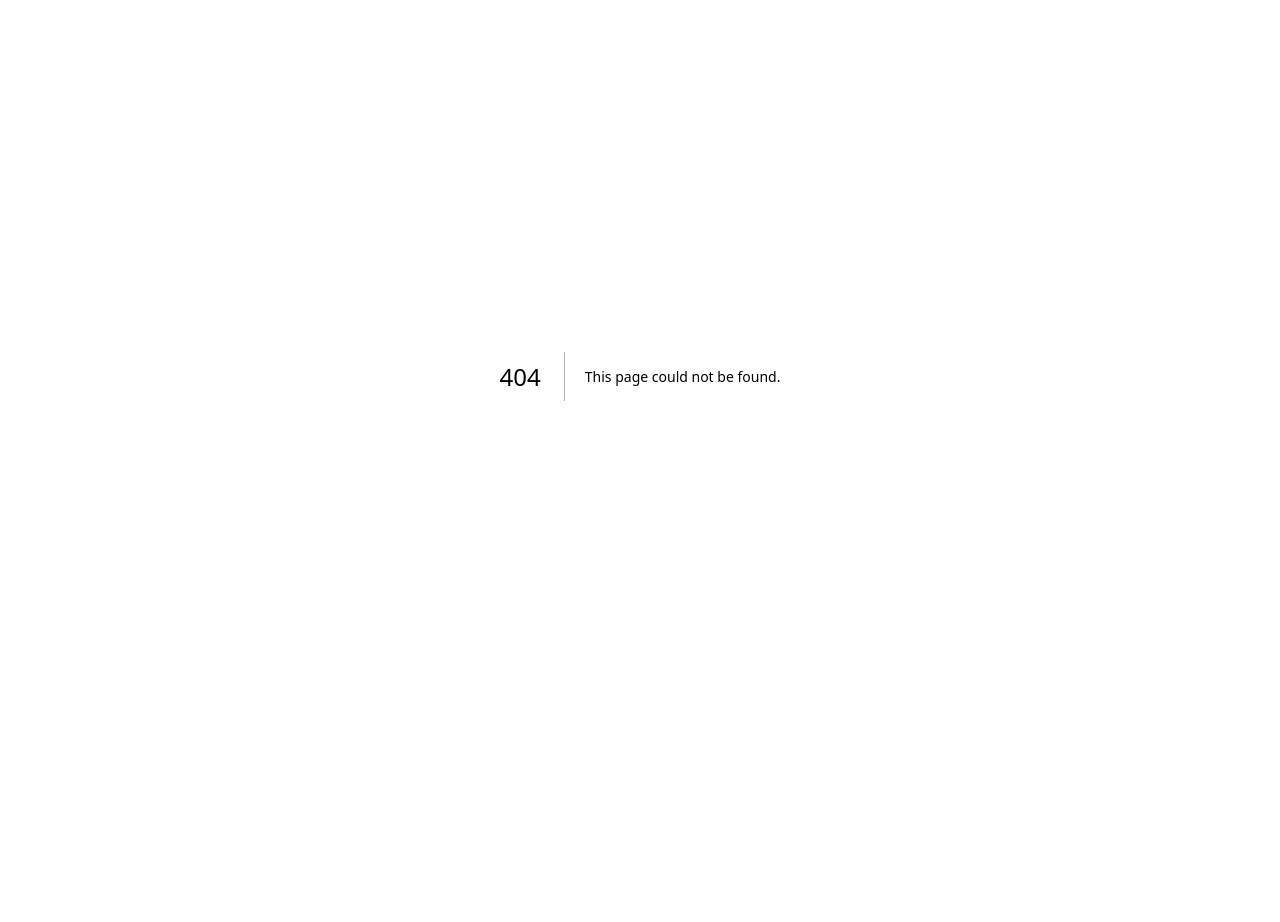
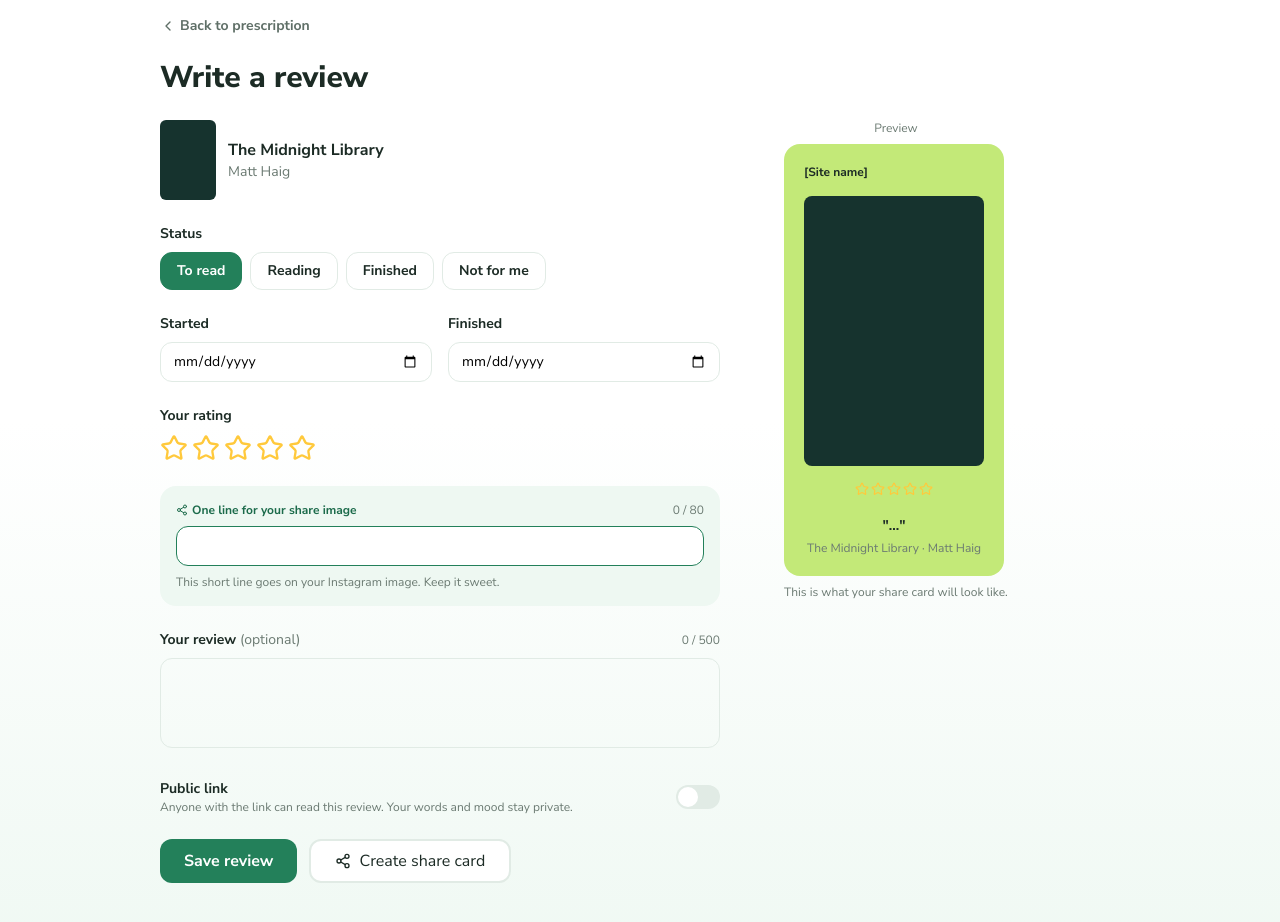
Before and after one commit to Linda-Song/book-remedy, a Next.js app: page /review/1 in a window 1280 px wide. Before the commit this address had no page. Shown: the part 160-1082 px from the top of the page. Before the commit the page ends 1016 px from the top, so only its background shows below. Built offline with nearby package versions, Linux system fonts and the light colour scheme.

Commit message:
feat: add review page with rating, share preview, and status form

```diff
--- a/src/app/me/prescriptions/[id]/page.tsx
+++ b/src/app/me/prescriptions/[id]/page.tsx
@@ -46,11 +46,23 @@
         {/* 오른쪽: 정보 */}
         <div className="flex flex-col flex-1 min-w-0">
           {/* 상태 배지 + 날짜 (이전의 Prescription 배지 자리) */}
-          <div className="flex items-center justify-between mb-4">
+          <div className="flex items-center mb-4">
             <span className="text-xs font-bold px-3 py-1 rounded-full bg-green text-white w-fit">
               {book.status}
             </span>
-            <span className="text-xs text-text-muted">{book.date}</span>
+            <span>
+              {book.startedDate && (
+                <p className="text-xs ml-2 px-3 py-1 rounded-full bg-green text-white  w-fit">
+                  Started {book.startedDate}
+                  {" — "}
+                  {book.finishedDate
+                    ? `Finished ${book.finishedDate}`
+                    : "Ongoing"}
+                </p>
+              )}
+            </span>
+
+            {/* <span className="text-xs text-text-muted">{book.date}</span> */}
           </div>
 
           <BookDetail
@@ -59,15 +71,6 @@
             publisher={book.publisher}
             about={book.about}
           />
-
-          {/* 이전 date 자리 → Started/Finished */}
-          {book.startedDate && (
-            <p className="text-xs text-text-muted mb-4 -mt-2">
-              Started {book.startedDate}
-              {" — "}
-              {book.finishedDate ? `Finished ${book.finishedDate}` : "Ongoing"}
-            </p>
-          )}
 
           {/* What you told me + Why this book 한 블록 */}
           <div className="rounded-2xl bg-bg-tint p-4 mb-4 space-y-4">
--- /dev/null
+++ b/src/app/review/[id]/page.tsx
@@ -0,0 +1,207 @@
+"use client";
+
+import { useState } from "react";
+import { useParams, useRouter } from "next/navigation";
+import { ChevronLeft, Share2 } from "lucide-react";
+import { Button } from "@/components/ui/Button";
+import { StarRatingInput } from "@/components/review/StarRatingInput";
+import { StarRating } from "@/components/prescription/StarRating";
+import { ALL_PRESCRIPTIONS } from "@/app/data/all_prescriptions";
+
+const STATUSES = ["To read", "Reading", "Finished", "Not for me"] as const;
+
+export default function ReviewPage() {
+  const router = useRouter();
+  const params = useParams();
+  const id = Number(params.id);
+  const book = ALL_PRESCRIPTIONS.find((b) => b.id === id);
+
+  // 기존 리뷰가 있으면 그 값으로, 없으면 빈 값으로 시작
+  const [status, setStatus] = useState<(typeof STATUSES)[number]>(
+    book?.status ?? "To read",
+  );
+  const [started, setStarted] = useState(book?.startedDate ?? "");
+  const [finished, setFinished] = useState(book?.finishedDate ?? "");
+  const [rating, setRating] = useState(book?.review?.rating ?? 0);
+  const [shareLine, setShareLine] = useState(book?.review?.shareLine ?? "");
+  const [reviewText, setReviewText] = useState(book?.review?.text ?? "");
+  const [isPublic, setIsPublic] = useState(book?.review?.isPublic ?? false);
+
+  if (!book) {
+    return <p className="py-10 text-text-muted">Prescription not found.</p>;
+  }
+
+  return (
+    <div className="py-10">
+      <button
+        onClick={() => router.push(`/me/prescriptions/${book.id}`)}
+        className="flex items-center gap-1 text-sm font-bold text-text-secondary mb-6"
+      >
+        <ChevronLeft size={16} /> Back to prescription
+      </button>
+
+      <h1 className="text-3xl font-extrabold text-text-primary mb-6">
+        Write a review
+      </h1>
+
+      <div className="flex gap-16">
+        {/* 왼쪽: 폼 */}
+        <div className="flex-1 min-w-0 max-w-[560px]">
+          <div className="flex items-center gap-3 mb-6">
+            <div
+              className="w-[56px] h-[80px] rounded-md flex-shrink-0"
+              style={{ backgroundColor: book.coverColor }}
+            />
+            <div>
+              <p className="font-bold text-text-primary">{book.title}</p>
+              <p className="text-sm text-text-muted">{book.author}</p>
+            </div>
+          </div>
+
+          <p className="text-sm font-bold text-text-primary mb-2">Status</p>
+          <div className="flex gap-2 mb-6">
+            {STATUSES.map((s) => (
+              <button
+                key={s}
+                onClick={() => setStatus(s)}
+                className={`text-sm font-bold px-4 py-2 rounded-xl border ${
+                  status === s
+                    ? "bg-green text-white border-green"
+                    : "bg-white text-text-primary border-border-light"
+                }`}
+              >
+                {s}
+              </button>
+            ))}
+          </div>
+
+          <div className="flex gap-4 mb-6">
+            <div className="flex-1">
+              <p className="text-sm font-bold text-text-primary mb-2">
+                Started
+              </p>
+              <input
+                type="date"
+                value={started}
+                onChange={(e) => setStarted(e.target.value)}
+                className="w-full h-10 rounded-xl border border-border-light px-3 text-sm"
+              />
+            </div>
+            <div className="flex-1">
+              <p className="text-sm font-bold text-text-primary mb-2">
+                Finished
+              </p>
+              <input
+                type="date"
+                value={finished}
+                onChange={(e) => setFinished(e.target.value)}
+                className="w-full h-10 rounded-xl border border-border-light px-3 text-sm"
+              />
+            </div>
+          </div>
+
+          <p className="text-sm font-bold text-text-primary mb-2">
+            Your rating
+          </p>
+          <div className="mb-6">
+            <StarRatingInput rating={rating} onChange={setRating} />
+          </div>
+
+          <div className="rounded-2xl bg-bg-tint p-4 mb-6">
+            <div className="flex items-center justify-between mb-2">
+              <p className="text-xs font-bold text-green-dark flex items-center gap-1">
+                <Share2 size={12} /> One line for your share image
+              </p>
+              <span className="text-xs text-text-muted">
+                {shareLine.length} / 80
+              </span>
+            </div>
+            <input
+              value={shareLine}
+              onChange={(e) => setShareLine(e.target.value.slice(0, 80))}
+              className="w-full h-10 rounded-xl border border-green px-3 text-sm bg-white"
+            />
+            <p className="text-xs text-text-muted mt-2">
+              This short line goes on your Instagram image. Keep it sweet.
+            </p>
+          </div>
+
+          <div className="mb-6">
+            <div className="flex items-center justify-between mb-2">
+              <p className="text-sm font-bold text-text-primary">
+                Your review{" "}
+                <span className="font-normal text-text-muted">(optional)</span>
+              </p>
+              <span className="text-xs text-text-muted">
+                {reviewText.length} / 500
+              </span>
+            </div>
+            <textarea
+              value={reviewText}
+              onChange={(e) => setReviewText(e.target.value.slice(0, 500))}
+              className="w-full h-[90px] rounded-xl border border-border-light p-3 text-sm resize-none"
+            />
+          </div>
+
+          <div className="flex items-center justify-between mb-6">
+            <div>
+              <p className="text-sm font-bold text-text-primary">Public link</p>
+              <p className="text-xs text-text-muted">
+                Anyone with the link can read this review. Your words and mood
+                stay private.
+              </p>
+            </div>
+            <button
+              onClick={() => setIsPublic((p) => !p)}
+              className={`w-11 h-6 rounded-full flex items-center px-0.5 ${
+                isPublic
+                  ? "bg-green justify-end"
+                  : "bg-border-light justify-start"
+              }`}
+            >
+              <span className="w-5 h-5 rounded-full bg-white" />
+            </button>
+          </div>
+
+          <div className="flex gap-3">
+            <Button variant="primary" className="h-11 px-6 rounded-xl">
+              Save review
+            </Button>
+            <Button
+              variant="outline"
+              className="h-11 px-6 rounded-xl flex items-center gap-2"
+            >
+              <Share2 size={16} /> Create share card
+            </Button>
+          </div>
+        </div>
+
+        {/* 오른쪽: 미리보기 */}
+        <div className="flex-shrink-0">
+          <p className="text-xs text-text-muted text-center mb-2">Preview</p>
+          <div className="w-[220px] rounded-2xl bg-green-light p-5">
+            <p className="text-xs font-bold text-text-primary mb-4">
+              [Site name]
+            </p>
+            <div
+              className="w-full aspect-[2/3] rounded-lg mb-4"
+              style={{ backgroundColor: book.coverColor }}
+            />
+            <div className="flex justify-center mb-2">
+              <StarRating rating={rating} size={14} />
+            </div>
+            <p className="text-sm font-bold text-text-primary text-center mb-1">
+              &quot;{shareLine || "..."}&quot;
+            </p>
+            <p className="text-xs text-text-muted text-center">
+              {book.title} · {book.author}
+            </p>
+          </div>
+          <p className="text-xs text-text-muted text-center mt-2">
+            This is what your share card will look like.
+          </p>
+        </div>
+      </div>
+    </div>
+  );
+}
--- /dev/null
+++ b/src/components/review/StarRatingInput.tsx
@@ -0,0 +1,21 @@
+import { Star } from "lucide-react";
+type Props = {
+  rating: number;
+  onChange: (rating: number) => void;
+};
+
+export function StarRatingInput({ rating, onChange }: Props) {
+  return (
+    <div className="flex gap-1">
+      {Array.from({ length: 5 }).map((_, i) => (
+        <button key={i} onClick={() => onChange(i + 1)} type="button">
+          <Star
+            size={28}
+            fill={i < rating ? "#FFC93C" : "none"}
+            stroke="#FFC93C"
+          />
+        </button>
+      ))}
+    </div>
+  );
+}
```
